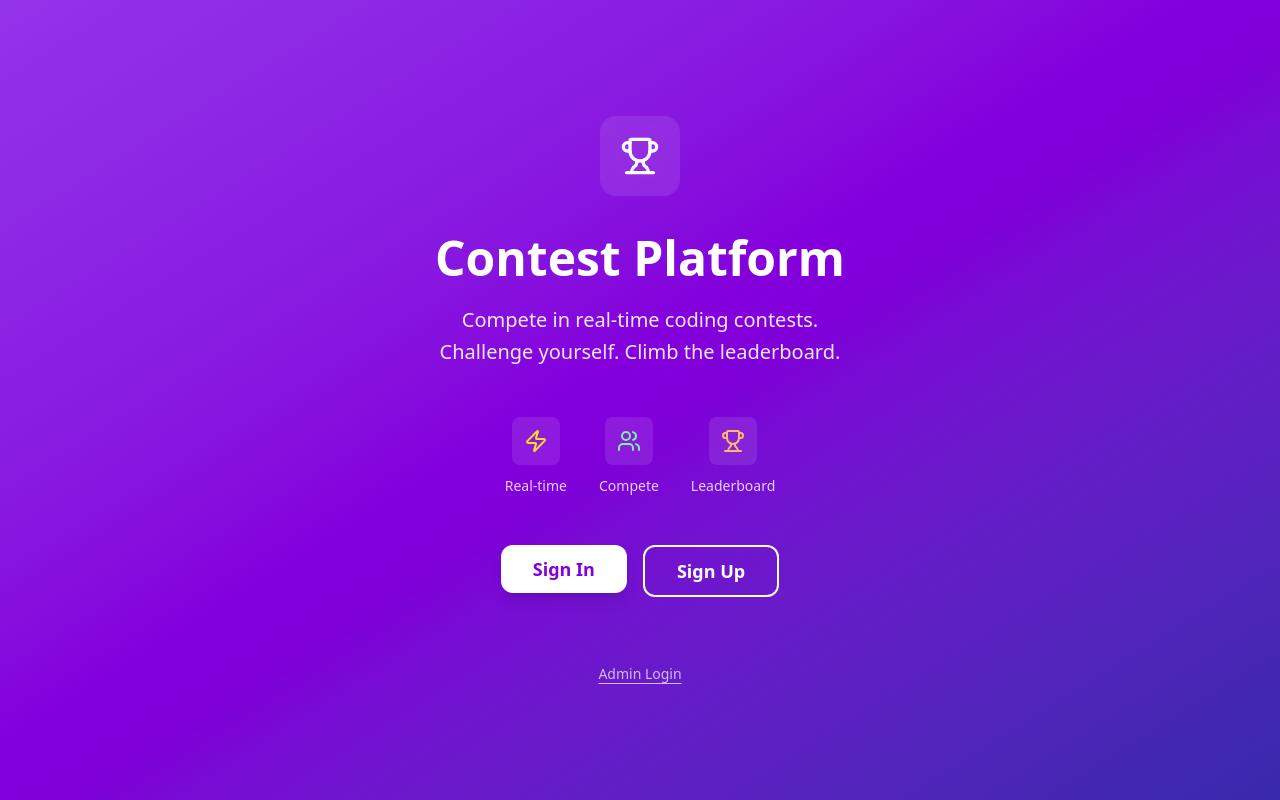
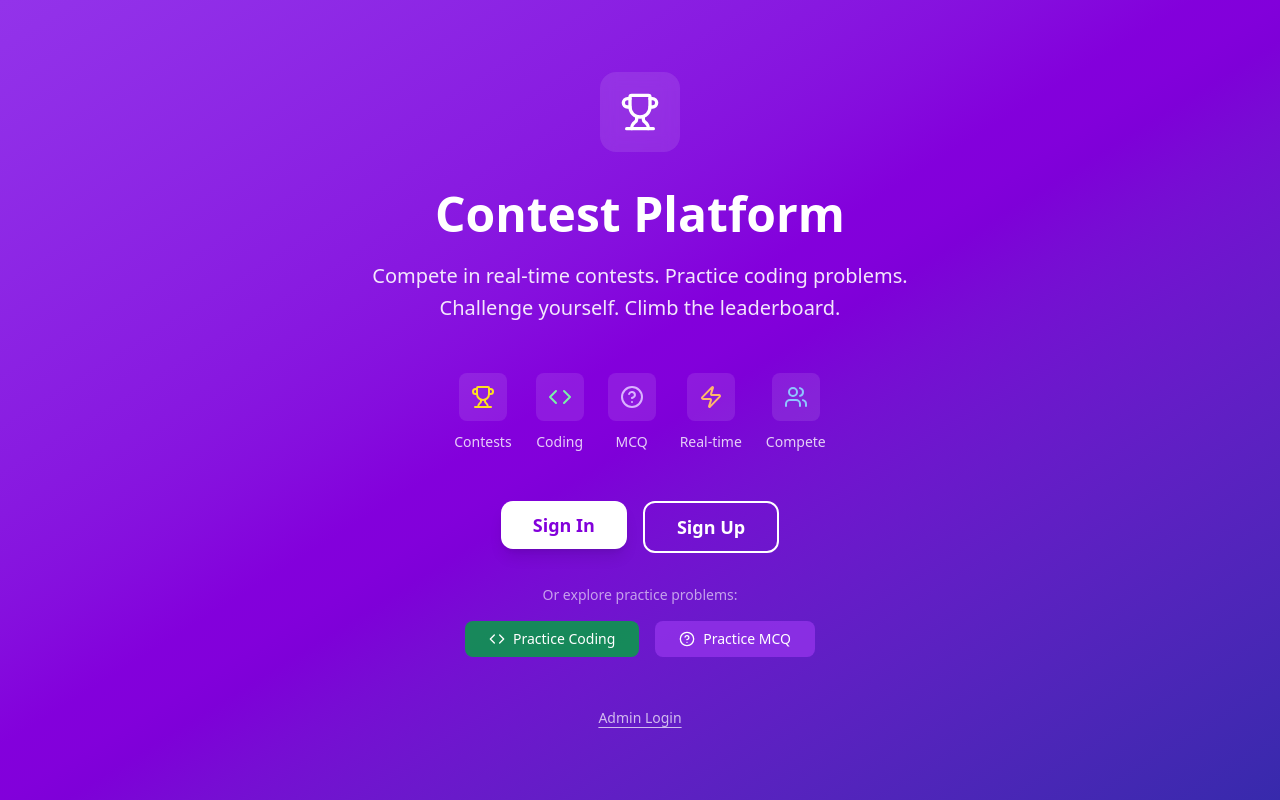
Before and after one commit to abdulbaqui17/contest-platform, a React (Vite) app in the folder frontend/: page / in a window 1280 px wide. Built offline with nearby package versions, Linux system fonts and the light colour scheme; no server answers.

Commit message:
feat: Update frontend pages
- Update Landing page with new features
- Update Monitor page for contest monitoring
- Update PlayContest page for enhanced contest experience
- Improve UI/UX for production features

```diff
--- a/frontend/src/pages/Landing.tsx
+++ b/frontend/src/pages/Landing.tsx
@@ -1,7 +1,7 @@
 import { Link, useNavigate } from 'react-router-dom';
 import { useEffect } from 'react';
 import { Button } from '../components/ui/button';
-import { Trophy, Users, Zap } from 'lucide-react';
+import { Trophy, Users, Zap, Code, CircleHelp } from 'lucide-react';
 
 const Landing: React.FC = () => {
   const navigate = useNavigate();
@@ -15,8 +15,8 @@ const Landing: React.FC = () => {
   }, [navigate]);
 
   return (
-    <div className="min-h-screen bg-gradient-to-br from-purple-600 via-purple-700 to-indigo-800 flex flex-col items-center justify-center p-8">
-      <div className="text-center max-w-2xl">
+    <div className="min-h-screen bg-linear-to-br from-purple-600 via-purple-700 to-indigo-800 flex flex-col items-center justify-center p-8">
+      <div className="text-center max-w-3xl">
         {/* Logo/Icon */}
         <div className="flex justify-center mb-8">
           <div className="h-20 w-20 rounded-2xl bg-white/10 backdrop-blur-sm flex items-center justify-center">
@@ -29,34 +29,46 @@ const Landing: React.FC = () => {
         </h1>
 
         <p className="text-xl text-white/90 mb-12 leading-relaxed">
-          Compete in real-time coding contests.<br />
+          Compete in real-time contests. Practice coding problems.<br />
           Challenge yourself. Climb the leaderboard.
         </p>
 
         {/* Features */}
-        <div className="flex justify-center gap-8 mb-12">
+        <div className="flex justify-center gap-6 mb-12 flex-wrap">
           <div className="text-center">
             <div className="h-12 w-12 rounded-lg bg-white/10 flex items-center justify-center mx-auto mb-2">
-              <Zap className="h-6 w-6 text-yellow-300" />
+              <Trophy className="h-6 w-6 text-yellow-300" />
+            </div>
+            <span className="text-white/80 text-sm">Contests</span>
+          </div>
+          <div className="text-center">
+            <div className="h-12 w-12 rounded-lg bg-white/10 flex items-center justify-center mx-auto mb-2">
+              <Code className="h-6 w-6 text-green-300" />
+            </div>
+            <span className="text-white/80 text-sm">Coding</span>
+          </div>
+          <div className="text-center">
+            <div className="h-12 w-12 rounded-lg bg-white/10 flex items-center justify-center mx-auto mb-2">
+              <CircleHelp className="h-6 w-6 text-purple-300" />
+            </div>
+            <span className="text-white/80 text-sm">MCQ</span>
+          </div>
+          <div className="text-center">
+            <div className="h-12 w-12 rounded-lg bg-white/10 flex items-center justify-center mx-auto mb-2">
+              <Zap className="h-6 w-6 text-orange-300" />
             </div>
             <span className="text-white/80 text-sm">Real-time</span>
           </div>
           <div className="text-center">
             <div className="h-12 w-12 rounded-lg bg-white/10 flex items-center justify-center mx-auto mb-2">
-              <Users className="h-6 w-6 text-green-300" />
+              <Users className="h-6 w-6 text-blue-300" />
             </div>
             <span className="text-white/80 text-sm">Compete</span>
-          </div>
-          <div className="text-center">
-            <div className="h-12 w-12 rounded-lg bg-white/10 flex items-center justify-center mx-auto mb-2">
-              <Trophy className="h-6 w-6 text-orange-300" />
-            </div>
-            <span className="text-white/80 text-sm">Leaderboard</span>
           </div>
         </div>
 
         {/* CTA Buttons */}
-        <div className="flex gap-4 justify-center flex-wrap">
+        <div className="flex gap-4 justify-center flex-wrap mb-8">
           <Link to="/signin">
             <Button
               size="lg"
@@ -77,8 +89,33 @@ const Landing: React.FC = () => {
           </Link>
         </div>
 
+        {/* Quick Access - Practice without signing in */}
+        <div className="mb-12">
+          <p className="text-white/60 text-sm mb-4">Or explore practice problems:</p>
+          <div className="flex gap-4 justify-center flex-wrap">
+            <Link to="/practice/coding">
+              <Button
+                size="sm"
+                className="bg-green-600/80 hover:bg-green-500 text-white font-medium px-6 rounded-lg"
+              >
+                <Code className="h-4 w-4 mr-2" />
+                Practice Coding
+              </Button>
+            </Link>
+            <Link to="/practice/mcq">
+              <Button
+                size="sm"
+                className="bg-purple-600/80 hover:bg-purple-500 text-white font-medium px-6 rounded-lg"
+              >
+                <CircleHelp className="h-4 w-4 mr-2" />
+                Practice MCQ
+              </Button>
+            </Link>
+          </div>
+        </div>
+
         {/* Admin Link */}
-        <div className="mt-16">
+        <div>
           <Link
             to="/admin/login"
             className="text-white/70 hover:text-white/90 text-sm underline underline-offset-4 transition-colors"
--- a/frontend/src/pages/Monitor.tsx
+++ b/frontend/src/pages/Monitor.tsx
@@ -1,6 +1,7 @@
 import { useEffect, useState } from 'react';
 import { useParams, Link } from 'react-router-dom';
 import { ContestWebSocketService } from '../services/websocket';
+import { contestsAPI } from '../services/api';
 import { WebSocketEvent, LeaderboardUpdateEvent, QuestionBroadcastEvent } from '../types';
 import { Card, CardContent, CardDescription, CardHeader, CardTitle } from '../components/ui/card';
 import { Badge } from '../components/ui/badge';
@@ -14,6 +15,42 @@ const Monitor: React.FC = () => {
   const [leaderboard, setLeaderboard] = useState<LeaderboardUpdateEvent['data']['topN']>([]);
   const [totalParticipants, setTotalParticipants] = useState(0);
   const [submissionCount, setSubmissionCount] = useState(0);
+  const [contestStatus, setContestStatus] = useState<'ACTIVE' | 'COMPLETED' | 'UPCOMING'>('ACTIVE');
+
+  // Fetch initial contest data via API
+  useEffect(() => {
+    const fetchContestData = async () => {
+      if (!id) return;
+      try {
+        const contest = await contestsAPI.getById(id);
+
+        // Determine contest status
+        const now = new Date();
+        const startAt = new Date(contest.startAt);
+        const endAt = new Date(contest.endAt);
+
+        if (now < startAt) {
+          setContestStatus('UPCOMING');
+        } else if (now > endAt) {
+          setContestStatus('COMPLETED');
+        } else {
+          setContestStatus('ACTIVE');
+        }
+
+        // Fetch leaderboard data from API
+        const leaderboardData = await contestsAPI.getLeaderboard(id);
+        if (leaderboardData && leaderboardData.leaderboard) {
+          setLeaderboard(leaderboardData.leaderboard);
+          setTotalParticipants(leaderboardData.totalParticipants || leaderboardData.leaderboard.length);
+          setSubmissionCount(leaderboardData.leaderboard.reduce((sum: number, entry: any) => sum + (entry.questionsAnswered || 0), 0));
+        }
+      } catch (error) {
+        console.error('Error fetching contest data:', error);
+      }
+    };
+
+    fetchContestData();
+  }, [id]);
 
   useEffect(() => {
     if (!id) return;
@@ -49,6 +86,16 @@ const Monitor: React.FC = () => {
       case 'contest_end':
         setCurrentQuestion(null);
         setTimer(null);
+        setContestStatus('COMPLETED');
+        // Handle final leaderboard from contest_end event
+        if (event.data.finalLeaderboard && event.data.finalLeaderboard.length > 0) {
+          setLeaderboard(event.data.finalLeaderboard);
+          setTotalParticipants(event.data.totalParticipants || event.data.finalLeaderboard.length);
+          setSubmissionCount(event.data.finalLeaderboard.reduce((sum: number, entry: any) => sum + (entry.questionsAnswered || 0), 0));
+        }
+        break;
+      case 'contest_start':
+        setContestStatus('ACTIVE');
         break;
     }
   };
@@ -76,9 +123,23 @@ const Monitor: React.FC = () => {
               <p className="text-zinc-500 text-sm">Contest ID: {id}</p>
             </div>
           </div>
-          <Badge variant="active" className="h-8 px-4">
-            <span className="h-2 w-2 bg-green-400 rounded-full mr-2 animate-pulse" />
-            Live
+          <Badge variant={contestStatus === 'COMPLETED' ? 'default' : 'active'} className="h-8 px-4">
+            {contestStatus === 'COMPLETED' ? (
+              <>
+                <span className="h-2 w-2 bg-zinc-400 rounded-full mr-2" />
+                Completed
+              </>
+            ) : contestStatus === 'UPCOMING' ? (
+              <>
+                <span className="h-2 w-2 bg-yellow-400 rounded-full mr-2 animate-pulse" />
+                Upcoming
+              </>
+            ) : (
+              <>
+                <span className="h-2 w-2 bg-green-400 rounded-full mr-2 animate-pulse" />
+                Live
+              </>
+            )}
           </Badge>
         </div>
 
--- a/frontend/src/pages/PlayContest.tsx
+++ b/frontend/src/pages/PlayContest.tsx
@@ -5,6 +5,7 @@ import { Card, CardContent } from '../components/ui/card';
 import { Badge } from '../components/ui/badge';
 import { Trophy, Clock, Check, X } from 'lucide-react';
 import UserProfileDropdown from '../components/UserProfileDropdown';
+import { CodingChallenge } from '../components/CodingChallenge';
 
 interface MCQOption {
   id: string;
@@ -15,8 +16,10 @@ interface Question {
   questionId: string;
   title: string;
   description: string;
+  type?: 'MCQ' | 'CODING';
   mcqOptions?: MCQOption[];
   timeLimit: number;
+  memoryLimit?: number;
   points: number;
   questionNumber: number;
   totalQuestions: number;
@@ -220,10 +223,11 @@ const PlayContest: React.FC = () => {
     switch (message.event) {
       case 'question_broadcast':
         console.log('📝 Received question:', message.data.questionNumber, 'of', message.data.totalQuestions);
+        console.log('🔍 Question type:', message.data.type);
         console.log('🔍 MCQ Options received:', message.data.mcqOptions);
 
-        // CRITICAL: Validate mcqOptions exist
-        if (!message.data.mcqOptions || message.data.mcqOptions.length === 0) {
+        // CRITICAL: For MCQ questions, validate mcqOptions exist
+        if (message.data.type === 'MCQ' && (!message.data.mcqOptions || message.data.mcqOptions.length === 0)) {
           console.error('❌ ERROR: No MCQ options in question_broadcast!', message.data);
           setError('Question data is incomplete. Please refresh.');
           return;
@@ -243,8 +247,10 @@ const PlayContest: React.FC = () => {
           questionId: message.data.questionId,
           title: message.data.title,
           description: message.data.description,
+          type: message.data.type || 'MCQ', // Default to MCQ for backwards compatibility
           mcqOptions: message.data.mcqOptions, // Always from server
           timeLimit: message.data.timeLimit,
+          memoryLimit: message.data.memoryLimit,
           points: message.data.points,
           questionNumber: message.data.questionNumber,
           totalQuestions: message.data.totalQuestions
@@ -252,6 +258,7 @@ const PlayContest: React.FC = () => {
 
         console.log('✅ Setting question state:', {
           questionId: newQuestion.questionId,
+          type: newQuestion.type,
           optionsCount: newQuestion.mcqOptions?.length
         });
 
@@ -577,7 +584,7 @@ const PlayContest: React.FC = () => {
                       }`}>
                         #{entry.rank}
                       </span>
-                      <span className={`truncate max-w-[100px] ${
+                      <span className={`truncate max-w-25 ${
                         entry.userId === localStorage.getItem('userId')
                           ? 'text-purple-300 font-semibold'
                           : 'text-zinc-300'
@@ -618,7 +625,7 @@ const PlayContest: React.FC = () => {
                 : 'bg-zinc-800 border-zinc-700'
             }`}>
               <Clock className={`h-5 w-5 ${timeRemaining < 10 ? 'text-red-400' : 'text-zinc-400'}`} />
-              <span className={`text-3xl font-bold min-w-[60px] text-center ${
+              <span className={`text-3xl font-bold min-w-15 text-center ${
                 timeRemaining < 10 ? 'text-red-400' : 'text-purple-400'
               }`}>
                 {Math.ceil(timeRemaining)}s
@@ -628,8 +635,44 @@ const PlayContest: React.FC = () => {
           </div>
         </div>
 
-        {/* Question Content */}
-        <div className="p-8 max-w-4xl mx-auto w-full">
+        {/* Question Content - MCQ or Coding */}
+        <div className={`${currentQuestion.type === 'CODING' ? 'flex-1 min-h-0' : 'p-8 max-w-4xl mx-auto w-full'}`}>
+          {currentQuestion.type === 'CODING' ? (
+            /* Coding Challenge View */
+            <CodingChallenge
+              question={{
+                id: currentQuestion.questionId,
+                title: currentQuestion.title,
+                description: currentQuestion.description,
+                timeLimit: currentQuestion.timeLimit,
+                memoryLimit: currentQuestion.memoryLimit,
+              }}
+              contestId={id!}
+              onSubmissionComplete={(result) => {
+                console.log('📝 Coding submission complete:', result);
+                if (result.isCorrect) {
+                  setCurrentScore(prev => prev + result.points);
+                  setSubmissionResult({
+                    isCorrect: true,
+                    pointsEarned: result.points,
+                    currentScore: currentScore + result.points,
+                    currentRank: currentRank
+                  });
+                }
+                // Request next question after successful submission
+                setTimeout(() => {
+                  if (ws && ws.readyState === WebSocket.OPEN) {
+                    ws.send(JSON.stringify({
+                      event: 'resync',
+                      data: { contestId: id }
+                    }));
+                  }
+                }, 2000);
+              }}
+            />
+          ) : (
+            /* MCQ Question View */
+            <>
           {/* Question Header */}
           <div className="mb-8 pb-6 border-b-2 border-zinc-800">
             <div className="flex justify-between items-center mb-4">
@@ -732,6 +775,8 @@ const PlayContest: React.FC = () => {
               ? 'Waiting for next question...'
               : 'Submit Answer'}
           </Button>
+            </>
+          )}
         </div>
       </div>
     </div>
```
